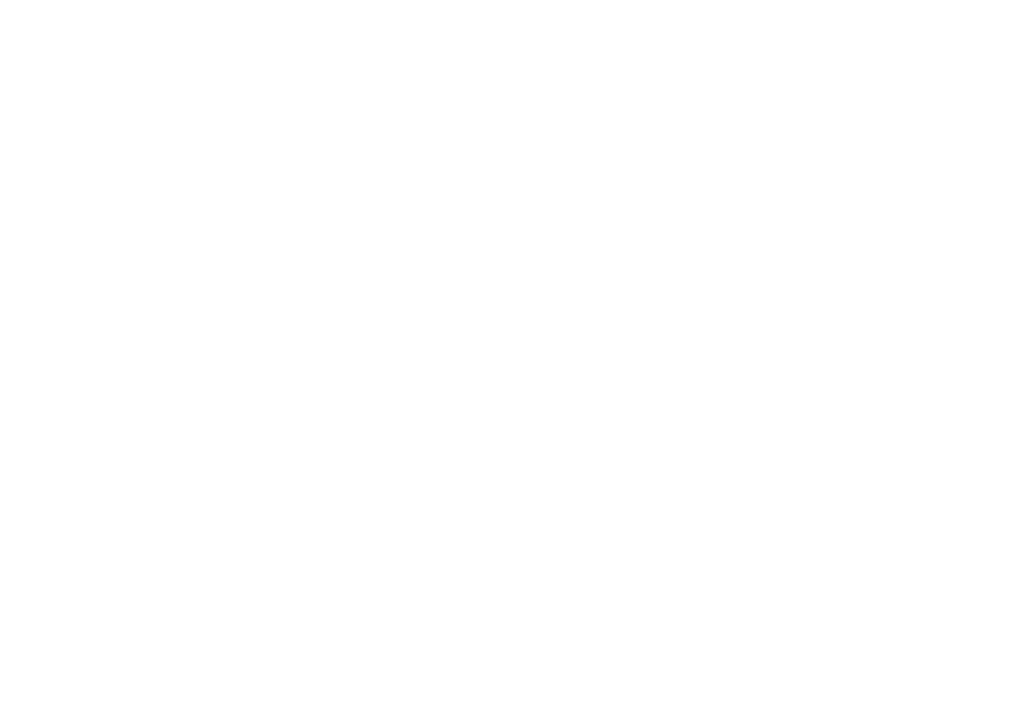
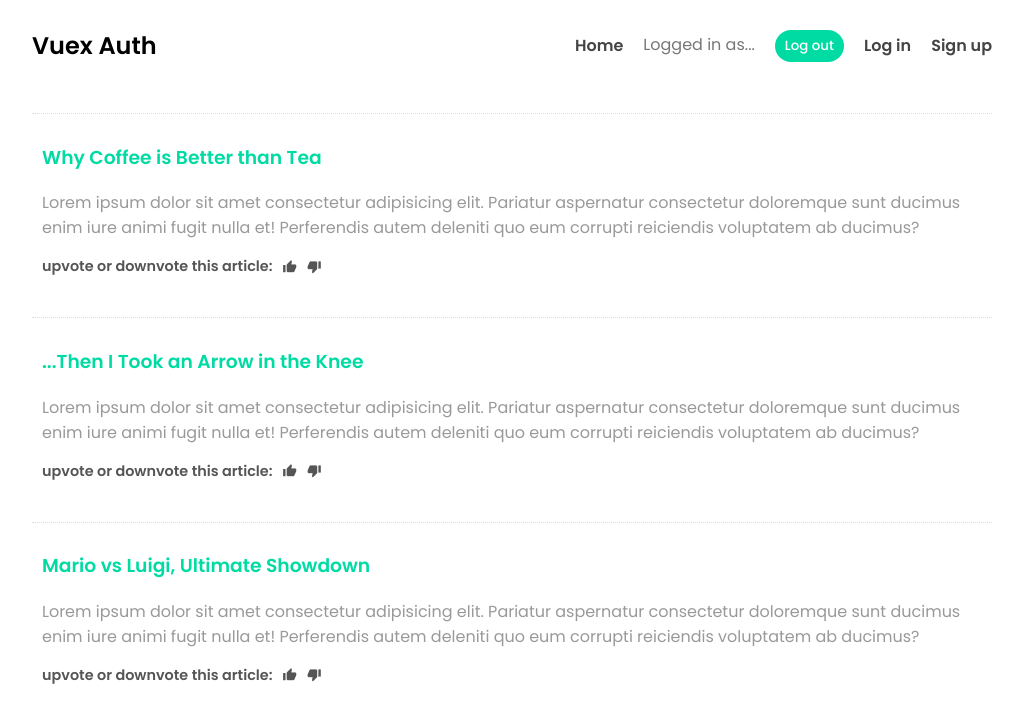
Before and after one commit to sendgn/blog-with-auth, a Vue app: page / in a window 1280 px wide. Shown: the top 722 px of the page, without its empty margins (128-1151 px from the left). Built offline with nearby package versions, Linux system fonts and the light colour scheme.

Commit message:
Add components, views and styles

```diff
--- a/src/App.vue
+++ b/src/App.vue
@@ -1,3 +1,14 @@
 <template>
-  <router-view/>
+  <div class="container">
+    <NavBar />
+    <router-view />
+  </div>
 </template>
+
+<script>
+import NavBar from './components/NavBar.vue';
+
+export default {
+  components: { NavBar }
+};
+</script>
--- /dev/null
+++ b/src/assets/main.css
@@ -0,0 +1,97 @@
+/* Font imports */
+@import url('https://fonts.googleapis.com/css2?family=Poppins:wght@400;500;600&display=swap');
+@import url('https://fonts.googleapis.com/icon?family=Material+Icons');
+
+/* Base styles */
+body {
+  font-family: "Poppins";
+}
+.container {
+  max-width: 960px;
+  margin: 0 auto;
+}
+
+/* Navbar */
+nav {
+  display: flex;
+  align-items: center;
+}
+nav h1 {
+  margin-right: auto;
+}
+nav a,
+nav button,
+nav span {
+  margin-left: 20px;
+}
+nav a {
+  color: #444;
+  text-decoration: none;
+  font-weight: bold;
+}
+nav span {
+  color: #777;
+}
+button {
+  background: #00dba4;
+  border: 0;
+  padding: 6px 10px;
+  border-radius: 20px;
+  color: #fff;
+  cursor: pointer;
+  font-family: inherit;
+  font-weight: 500;
+}
+
+/* Blogs */
+.blog {
+  padding: 10px;
+  margin: 30px 0 20px;
+  border-top: 1px dotted #ddd;
+}
+.blog p {
+  color: #999;
+}
+.blog h3 {
+  color: #00dba4;
+}
+.blog .icons {
+  color: #555;
+  font-weight: bold;
+  display: flex;
+  align-items: center;
+  font-size: 0.9em;
+}
+.blog .icons .material-icons {
+  font-size: 1em;
+  margin-left: 10px;
+  cursor: pointer;
+}
+.blog .icons .material-icons:hover {
+  color: #00dba4;
+}
+
+/* Forms */
+label {
+  display: block;
+  margin-bottom: 10px;
+  margin-top: 20px;
+}
+input {
+  padding: 6px 10px;
+  border: 1px solid #eee;
+  border-radius: 4px;
+  font-family: inherit;
+}
+input:focus {
+  outline: 1px solid #00dba4;
+}
+form button {
+  display: block;
+  margin-top: 20px;
+}
+
+/* Utilities */
+.shift-down {
+  margin-top: 2px;
+}
--- /dev/null
+++ b/src/components/NavBar.vue
@@ -0,0 +1,19 @@
+<template>
+  <nav>
+    <h1>Vuex Auth</h1>
+    <!-- For all users -->
+    <div>
+      <router-link to="/">Home</router-link>
+    </div>
+    <!-- For logged in users -->
+    <div class="shift-down">
+      <span>Logged in as...</span>
+      <button>Log out</button>
+    </div>
+    <!-- For logged out users -->
+    <div>
+      <router-link to="/login">Log in</router-link>
+      <router-link to="/signup">Sign up</router-link>
+    </div>
+  </nav>
+</template>
--- a/src/router/index.js
+++ b/src/router/index.js
@@ -1,17 +1,29 @@
-import { createRouter, createWebHistory } from 'vue-router'
-import HomeView from '../views/HomeView.vue'
+import { createRouter, createWebHistory } from 'vue-router';
+import HomeView from '../views/HomeView.vue';
+import LoginView from '../views/LoginView.vue';
+import SignupView from '../views/SignupView.vue';
 
 const routes = [
   {
     path: '/',
     name: 'home',
     component: HomeView
+  },
+  {
+    path: '/signup',
+    name: 'signup',
+    component: SignupView
+  },
+  {
+    path: '/login',
+    name: 'login',
+    component: LoginView
   }
-]
+];
 
 const router = createRouter({
   history: createWebHistory(process.env.BASE_URL),
   routes
-})
+});
 
-export default router
+export default router;
--- a/src/store/index.js
+++ /dev/null
@@ -1,14 +0,0 @@
-import { createStore } from 'vuex'
-
-export default createStore({
-  state: {
-  },
-  getters: {
-  },
-  mutations: {
-  },
-  actions: {
-  },
-  modules: {
-  }
-})
--- a/src/views/HomeView.vue
+++ b/src/views/HomeView.vue
@@ -1,10 +1,33 @@
 <template>
+  <div class="home">
+    <div v-for="blog in blogs" :key="blog.id">
+      <div class="blog">
+        <h3>{{ blog.title }}</h3>
+        <p>Lorem ipsum dolor sit amet consectetur adipisicing elit. Pariatur aspernatur consectetur doloremque sunt ducimus enim iure animi fugit nulla et! Perferendis autem deleniti quo eum corrupti reiciendis voluptatem ab ducimus?</p>
+        <div class="icons">
+          <span>upvote or downvote this article: </span>
+          <span class="material-icons">thumb_up</span>
+          <span class="material-icons">thumb_down</span>
+        </div>
+      </div>
+    </div>
+  </div>
 </template>
 
 <script>
+import { ref } from 'vue';
 
 export default {
-  name: 'HomeView',
-  components: {}
-}
+  setup() {
+    const blogs = ref([
+      { title: 'Why Coffee is Better than Tea', id: 1 },
+      { title: '...Then I Took an Arrow in the Knee', id: 2 },
+      { title: 'Mario vs Luigi, Ultimate Showdown', id: 3 },
+    ]);
+
+    return {
+      blogs,
+    };
+  }
+};
 </script>
--- /dev/null
+++ b/src/views/LoginView.vue
@@ -0,0 +1,42 @@
+<template>
+  <form @submit.prevent="handleSubmit">
+    <h3>Log in</h3>
+
+    <label for="email-login">Email:</label>
+    <input
+      id="email-login"
+      type="email"
+      name="email"
+      v-model="email"
+      required
+    >
+
+    <label for="password-login">Password:</label>
+    <input
+      id="password-login"
+      type="password"
+      name="password"
+      v-model="password"
+      required
+    >
+
+    <button>Log in</button>
+  </form>
+</template>
+
+<script>
+import { ref } from 'vue';
+
+export default {
+  setup() {
+    const email = ref('');
+    const password = ref('');
+
+    const handleSubmit = () => {
+      console.log(email.value, password.value);
+    };
+
+    return { handleSubmit, email, password };
+  }
+};
+</script>
--- /dev/null
+++ b/src/views/SignupView.vue
@@ -0,0 +1,42 @@
+<template>
+  <form @submit.prevent="handleSubmit">
+    <h3>Sign up</h3>
+
+    <label for="email-signup">Email:</label>
+    <input
+      id="email-signup"
+      type="email"
+      name="email"
+      v-model="email"
+      required
+    >
+
+    <label for="password-signup">Password:</label>
+    <input
+      id="password-signup"
+      type="password"
+      name="password"
+      v-model="password"
+      required
+    >
+
+    <button>Sign up</button>
+  </form>
+</template>
+
+<script>
+import { ref } from 'vue';
+
+export default {
+  setup() {
+    const email = ref('');
+    const password = ref('');
+
+    const handleSubmit = () => {
+      console.log(email.value, password.value);
+    }
+
+    return { handleSubmit, email, password };
+  }
+};
+</script>
--- a/vue.config.js
+++ b/vue.config.js
@@ -1,4 +1,4 @@
-const { defineConfig } = require('@vue/cli-service')
+const { defineConfig } = require('@vue/cli-service');
 module.exports = defineConfig({
   transpileDependencies: true
-})
+});
```
Also changed, not shown: src/main.js (+7 -5 lines).
